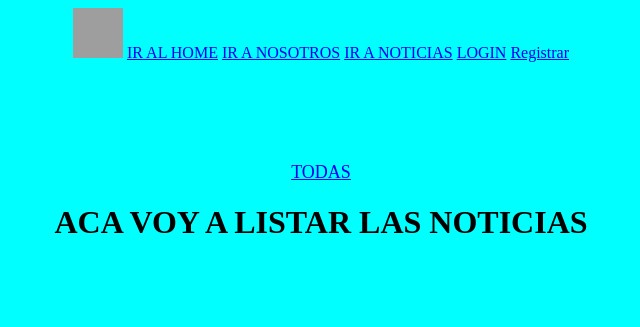
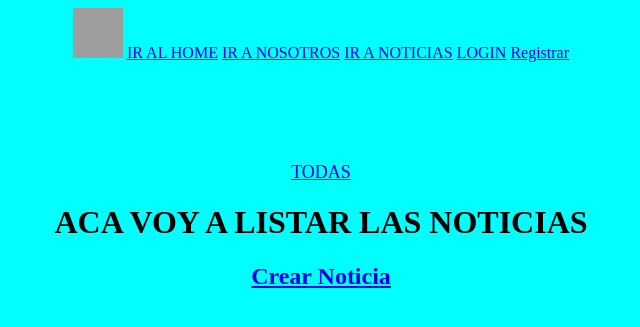
Before and after one commit to Csosafloriani/ProyectoFinal-G5, a Django app: page /Noticias/ in a window 1280 px wide. Shown: the top 327 px of the page, without its empty margins (319-959 px from the left). Run offline with Django 3.2, Linux system fonts and the light colour scheme; data that the repository does not hold is empty; grey boxes are pictures that could not be loaded.

Commit message:
Se corrigen errores de sintaxis y se hace funcional la opcion para crear una nueva noticia

```diff
--- a/apps/noticias/views.py
+++ b/apps/noticias/views.py
@@ -83,7 +83,7 @@ def Editar_Noticia(request, pk):
 		form = NoticiaForm(request.POST, request.FILES, instance=noticia)
 		if form.is_valid():
 			form.save()
-			return redirect('noticcias:detalle', pk=noticia.pk)
+			return redirect('noticias:detalle', pk=noticia.pk)
 	else:
 		form =NoticiaForm(instance=noticia)
 
--- a/templates/noticias/crear.html
+++ b/templates/noticias/crear.html
@@ -10,5 +10,5 @@
         <button type="submit">Publicar Noticia</button>
     </form>
 
-    <a href="{% url 'noticias:listtar' %}">Cancelar</a>
+    <a href="{% url 'noticias:listar' %}">Cancelar</a>
 {% endblock %}
--- a/templates/noticias/listar.html
+++ b/templates/noticias/listar.html
@@ -15,6 +15,8 @@
 	</div>
 
 	<h1>ACA VOY A LISTAR LAS NOTICIAS</h1>
+	<!--Crear nueva noticia-->
+	<h2><a href="{% url 'noticias:crear' %}" class="btn btn-primary">Crear Noticia</a></h2>
 
 	{% for noti in noticias %}
 		<img src="{{noti.imagen.url}}" width="100" height="100">
```
